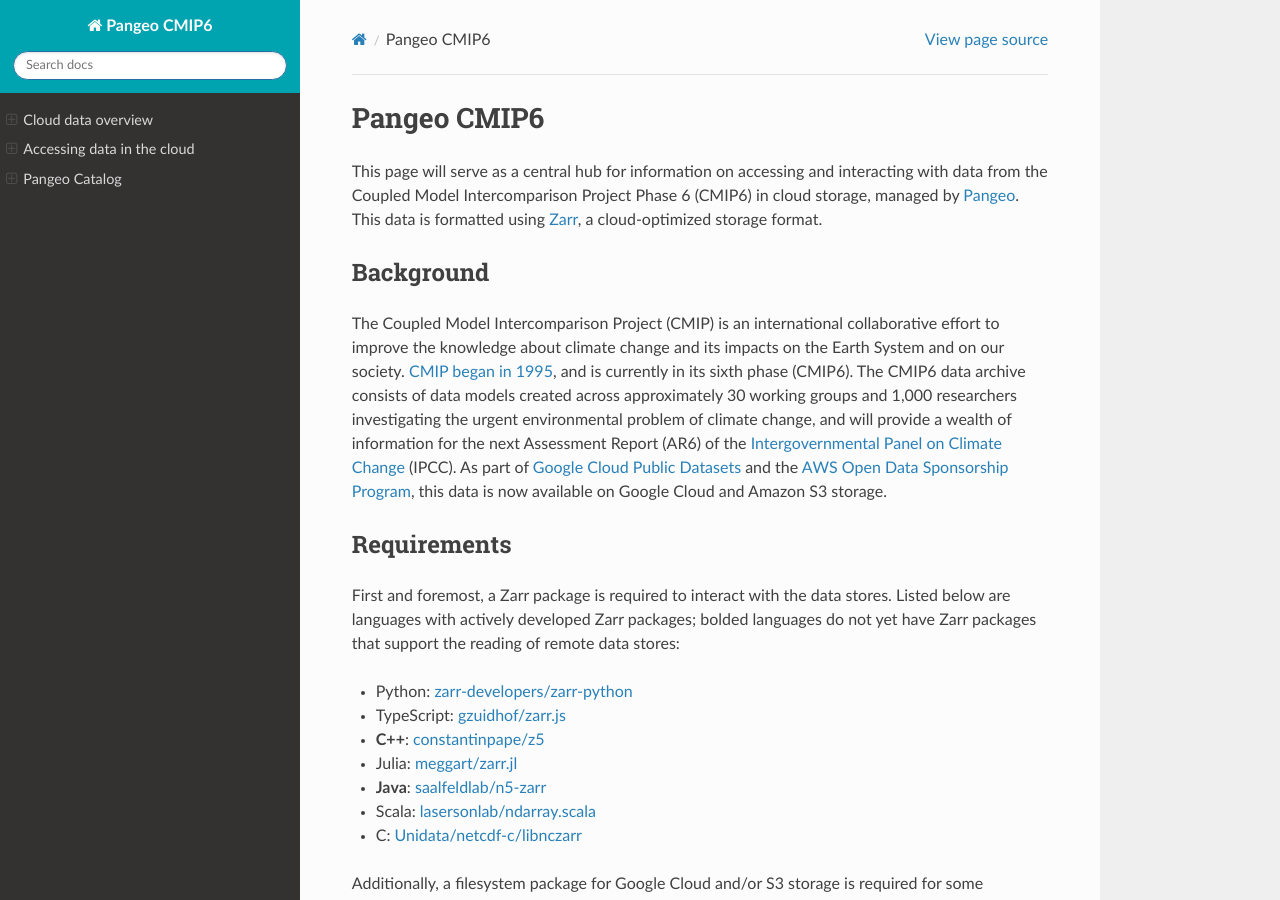
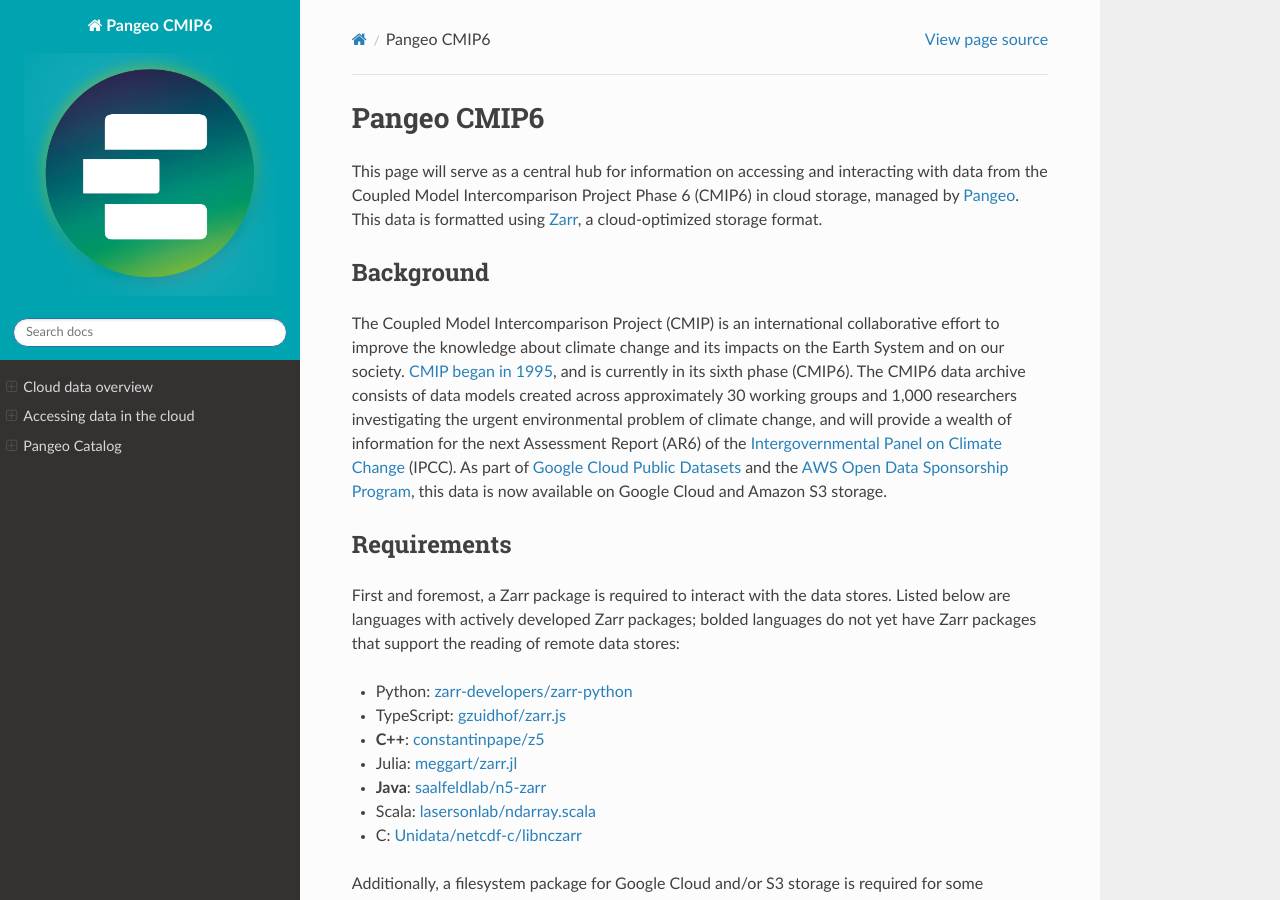
Before and after one commit to pangeo-data/pangeo-cmip6-cloud, a Sphinx documentation site: the page built from docs/index.rst, in a window 1280 px wide and 900 px high. Built offline with Sphinx 7.4.7 and the Read the Docs theme 2.0.0, drawn with Linux system fonts in a browser that asks for light colours.

Commit message:
Switch to cropped png

```diff
--- a/docs/conf.py
+++ b/docs/conf.py
@@ -41,8 +41,8 @@
 # a list of builtin themes.
 pygments_style = "sphinx"
 
-html_logo = "_static/small_e_logo.svg"
-html_favicon = "_static/small_e_logo.svg"
+html_logo = "_static/small_e_logo_cropped.png"
+html_favicon = "_static/small_e_logo_cropped.png"
 
 html_theme = "sphinx_rtd_theme"
 html_theme_options = {
```
